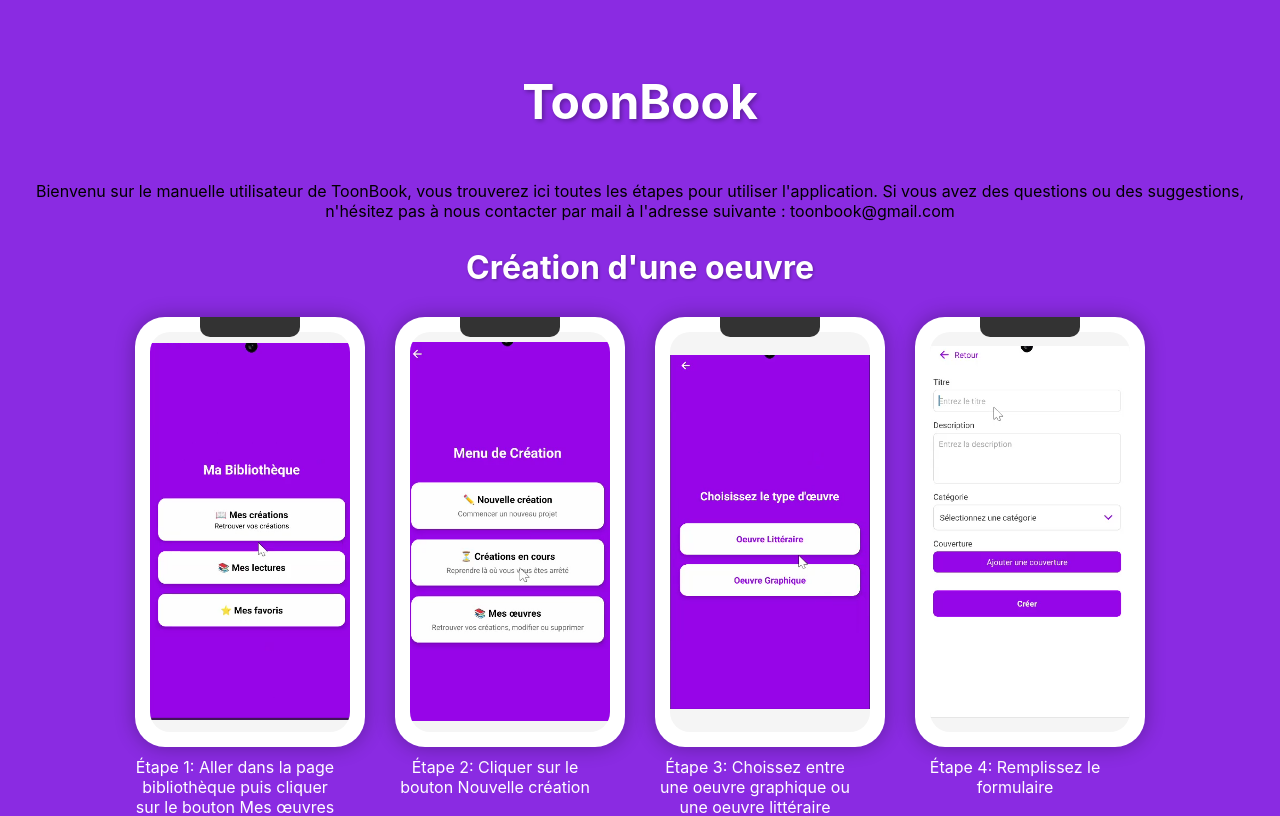
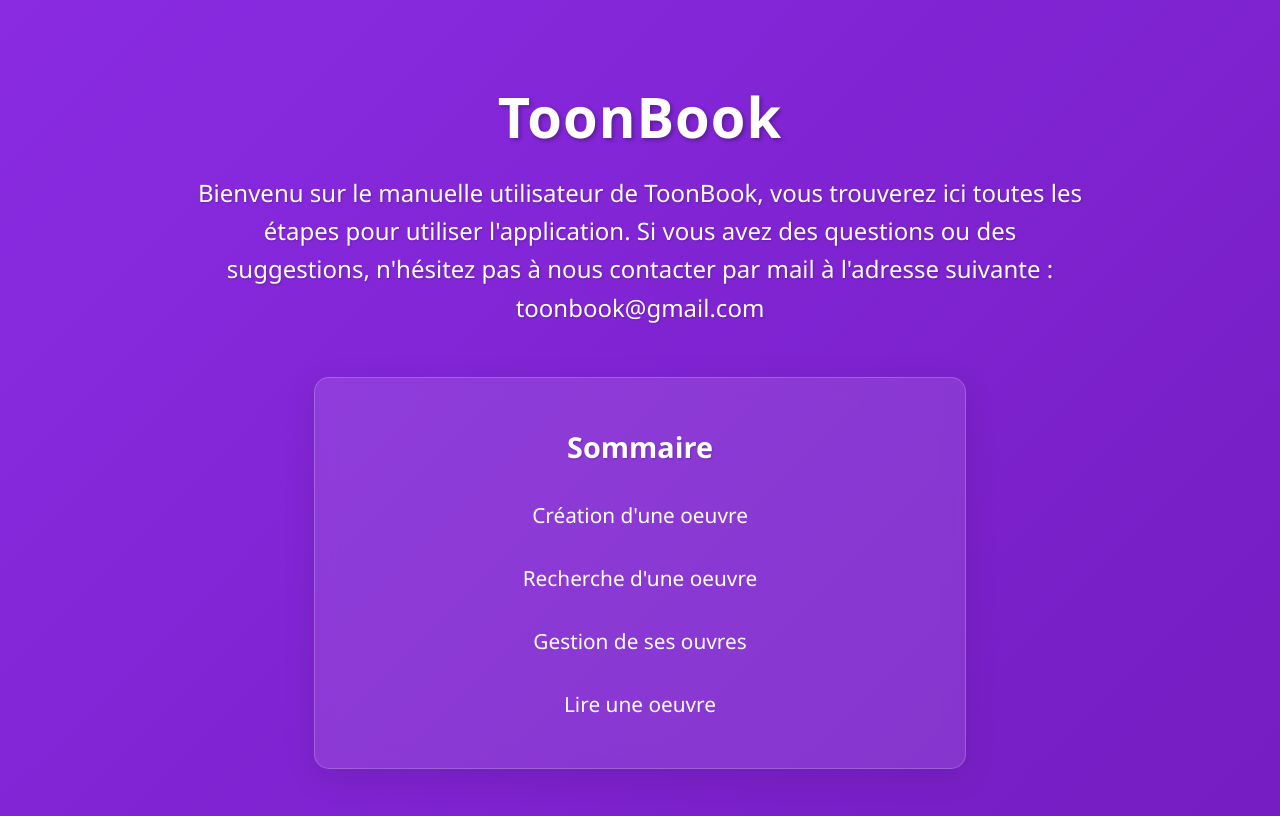
Before and after one commit to valentinCHEEL/userManual, a React (Create React App) app: page / in a window 1280 px wide. Shown: the top 816 px of the page. Built offline with nearby package versions, Linux system fonts and the light colour scheme.

Commit message:
sommaire + style global

```diff
--- a/src/App.css
+++ b/src/App.css
@@ -1,8 +1,9 @@
 .App {
   text-align: center;
   min-height: 100vh;
-  background-color: #8A2BE2;
+  background: linear-gradient(135deg, #8A2BE2 0%, #4B0082 100%);
   padding: 40px 20px;
+  font-family: 'Segoe UI', Tahoma, Geneva, Verdana, sans-serif;
 }
 
 .App-logo {
@@ -43,28 +44,58 @@
 
 .main-title {
   color: white;
-  font-size: 3rem;
-  margin-bottom: 50px;
+  font-size: 3.5rem;
+  margin-bottom: 20px;
   text-shadow: 2px 2px 4px rgba(0, 0, 0, 0.3);
+  font-weight: 700;
+  letter-spacing: 1px;
+  animation: fadeIn 1s ease-out;
+}
+
+.main-description {
+  color: white;
+  font-size: 1.5rem;
+  max-width: 900px;
+  margin: 0 auto 50px auto;
+  line-height: 1.6;
+  text-shadow: 1px 1px 2px rgba(0, 0, 0, 0.2);
+  padding: 0 20px;
+  animation: slideUp 1s ease-out;
 }
 
 .section {
-  margin-bottom: 60px;
+  margin-bottom: 80px;
+  animation: fadeIn 0.8s ease-out;
 }
 
 .section-title {
   color: white;
-  font-size: 2rem;
-  margin-bottom: 30px;
+  font-size: 2.2rem;
+  margin-bottom: 40px;
   text-shadow: 1px 1px 3px rgba(0, 0, 0, 0.3);
+  font-weight: 600;
+  position: relative;
+  padding-bottom: 15px;
+}
+
+.section-title::after {
+  content: '';
+  position: absolute;
+  bottom: 0;
+  left: 50%;
+  transform: translateX(-50%);
+  width: 100px;
+  height: 3px;
+  background: rgba(255, 255, 255, 0.3);
+  border-radius: 2px;
 }
 
 .phones-container {
   display: flex;
   justify-content: center;
-  gap: 30px;
+  gap: 40px;
   flex-wrap: wrap;
-  margin-bottom: 20px;
+  margin-bottom: 30px;
 }
 
 .phone-frame {
@@ -73,9 +104,15 @@
   background-color: white;
   border-radius: 30px;
   padding: 15px;
-  box-shadow: 0 0 20px rgba(0, 0, 0, 0.3);
+  box-shadow: 0 10px 30px rgba(0, 0, 0, 0.2);
   position: relative;
   overflow: hidden;
+  transition: transform 0.3s ease, box-shadow 0.3s ease;
+}
+
+.phone-frame:hover {
+  transform: translateY(-5px);
+  box-shadow: 0 15px 40px rgba(0, 0, 0, 0.3);
 }
 
 .phone-frame::before {
@@ -105,8 +142,106 @@
 
 .phone-description {
   color: white;
-  font-size: 1rem;
-  margin-top: 10px;
-  max-width: 200px;
+  font-size: 1.1rem;
+  margin-top: 20px;
+  max-width: 250px;
   text-align: center;
+  line-height: 1.4;
+  font-weight: 500;
 }
+
+.table-of-contents {
+  background: rgba(255, 255, 255, 0.1);
+  backdrop-filter: blur(10px);
+  border-radius: 15px;
+  padding: 25px;
+  margin: 0 auto 50px auto;
+  max-width: 600px;
+  box-shadow: 0 8px 32px rgba(0, 0, 0, 0.1);
+  border: 1px solid rgba(255, 255, 255, 0.2);
+  animation: fadeIn 1.2s ease-out;
+}
+
+.table-of-contents h2 {
+  color: white;
+  font-size: 1.8rem;
+  margin-bottom: 25px;
+  text-shadow: 1px 1px 2px rgba(0, 0, 0, 0.2);
+  font-weight: 600;
+}
+
+.table-of-contents ul {
+  list-style: none;
+  padding: 0;
+  margin: 0;
+}
+
+.table-of-contents li {
+  margin: 15px 0;
+}
+
+.table-of-contents a {
+  color: white;
+  text-decoration: none;
+  font-size: 1.3rem;
+  transition: all 0.3s ease;
+  display: inline-block;
+  padding: 10px 25px;
+  border-radius: 8px;
+  font-weight: 500;
+}
+
+.table-of-contents a:hover {
+  background: rgba(255, 255, 255, 0.2);
+  transform: translateX(10px);
+  box-shadow: 0 4px 15px rgba(0, 0, 0, 0.1);
+}
+
+@keyframes fadeIn {
+  from {
+    opacity: 0;
+  }
+
+  to {
+    opacity: 1;
+  }
+}
+
+@keyframes slideUp {
+  from {
+    opacity: 0;
+    transform: translateY(20px);
+  }
+
+  to {
+    opacity: 1;
+    transform: translateY(0);
+  }
+}
+
+/* Ajout d'un bouton "Retour en haut" */
+.scroll-to-top {
+  position: fixed;
+  bottom: 30px;
+  right: 30px;
+  background: rgba(255, 255, 255, 0.2);
+  backdrop-filter: blur(5px);
+  border: 1px solid rgba(255, 255, 255, 0.3);
+  color: white;
+  width: 50px;
+  height: 50px;
+  border-radius: 50%;
+  display: flex;
+  align-items: center;
+  justify-content: center;
+  cursor: pointer;
+  transition: all 0.3s ease;
+  font-size: 1.5rem;
+  box-shadow: 0 4px 15px rgba(0, 0, 0, 0.1);
+}
+
+.scroll-to-top:hover {
+  background: rgba(255, 255, 255, 0.3);
+  transform: translateY(-3px);
+  box-shadow: 0 6px 20px rgba(0, 0, 0, 0.15);
+}
--- a/src/App.js
+++ b/src/App.js
@@ -1,4 +1,5 @@
 import './App.css';
+import { useRef, useState, useEffect } from 'react';
 
 function PhoneFrame({ description, imagePath }) {
   return (
@@ -25,8 +26,10 @@
 }
 
 function App() {
+  const [showScrollTop, setShowScrollTop] = useState(false);
   const sections = [
     {
+      id: "creation",
       title: "Création d'une oeuvre",
       phones: [
         {
@@ -56,6 +59,7 @@
       ]
     },
     {
+      id: "recherche",
       title: "Recherche d'une oeuvre",
       phones: [
         {
@@ -69,6 +73,7 @@
       ]
     },
     {
+      id: "gestion",
       title: "Gestion de ses ouvres",
       phones: [
         {
@@ -94,6 +99,7 @@
       ]
     },
     {
+      id: "lecture",
       title: "Lire une oeuvre",
       phones: [
         {
@@ -112,6 +118,25 @@
     }
   ];
 
+  const sectionRefs = useRef({});
+
+  useEffect(() => {
+    const handleScroll = () => {
+      setShowScrollTop(window.scrollY > 300);
+    };
+
+    window.addEventListener('scroll', handleScroll);
+    return () => window.removeEventListener('scroll', handleScroll);
+  }, []);
+
+  const scrollToSection = (sectionId) => {
+    sectionRefs.current[sectionId]?.scrollIntoView({ behavior: 'smooth' });
+  };
+
+  const scrollToTop = () => {
+    window.scrollTo({ top: 0, behavior: 'smooth' });
+  };
+
   return (
     <div className="App">
       <h1 className="main-title">ToonBook</h1>
@@ -120,8 +145,29 @@
         Si vous avez des questions ou des suggestions, n'hésitez pas à nous contacter par mail à l'adresse suivante : toonbook@gmail.com
       </p>
 
+      <div className="table-of-contents">
+        <h2>Sommaire</h2>
+        <ul>
+          {sections.map((section) => (
+            <li key={section.id}>
+              <a href={`#${section.id}`} onClick={(e) => {
+                e.preventDefault();
+                scrollToSection(section.id);
+              }}>
+                {section.title}
+              </a>
+            </li>
+          ))}
+        </ul>
+      </div>
+
       {sections.map((section, index) => (
-        <div key={index} className="section">
+        <div
+          key={index}
+          className="section"
+          ref={el => sectionRefs.current[section.id] = el}
+          id={section.id}
+        >
           <h2 className="section-title">{section.title}</h2>
           <div className="phones-container">
             {section.phones.map((phone, phoneIndex) => (
@@ -134,6 +180,16 @@
           </div>
         </div>
       ))}
+
+      {showScrollTop && (
+        <button
+          className="scroll-to-top"
+          onClick={scrollToTop}
+          aria-label="Retour en haut"
+        >
+          ↑
+        </button>
+      )}
     </div>
   );
 }
```
